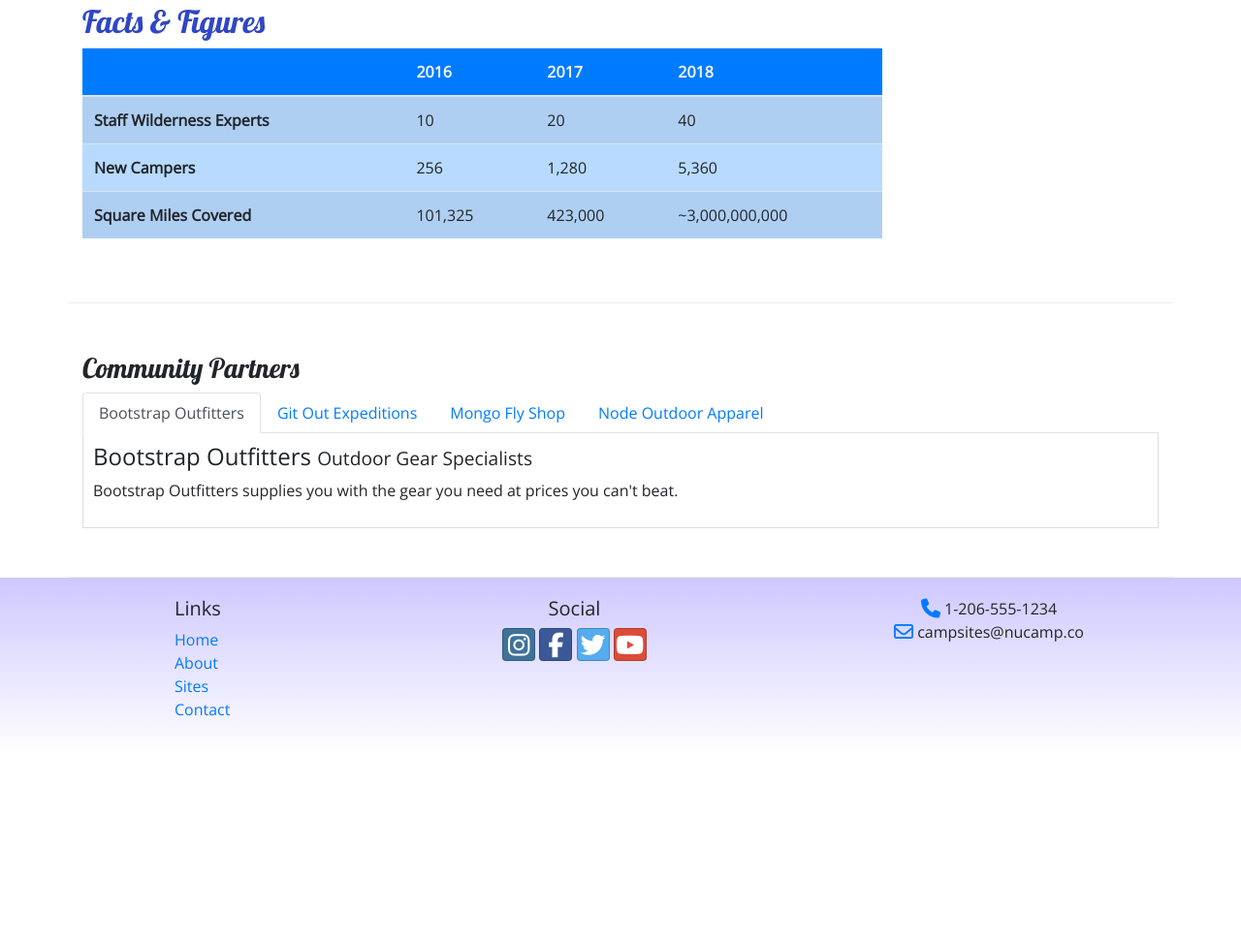
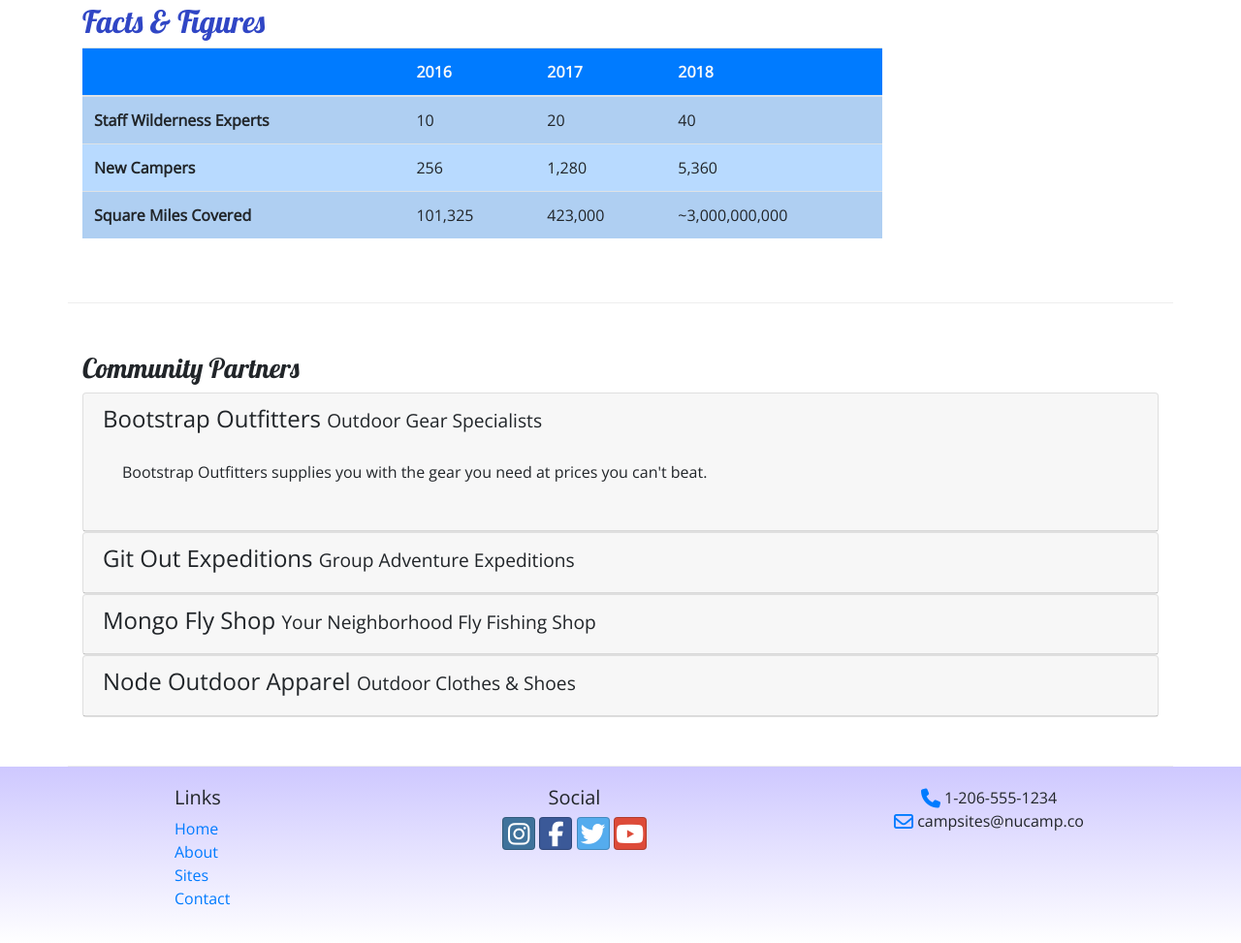
Before and after one commit to thainguyencao/nucampsite, a website: page aboutus.html in a window 1280 px wide. Shown: the part 916-1889 px from the top of the page at 97% size. Before the commit the page ends 1696 px from the top, so only its background shows below. Drawn offline with nearby package versions, Linux system fonts and the light colour scheme.

Commit message:
Accordion

```diff
--- a/aboutus.html
+++ b/aboutus.html
@@ -144,37 +144,62 @@
         <div class="row row-content">
             <div class="col">
                 <h3>Community Partners</h3>
-                <ul class="nav nav-tabs">
-                    <li class="nav-item">
-                        <a class="nav-link active" href="#bootstrap" role="tab" data-toggle="tab">Bootstrap Outfitters</a>
-                    </li>
-                    <li class="nav-item">
-                        <a class="nav-link" href="#git" role="tab" data-toggle="tab">Git Out Expeditions</a>
-                    </li>
-                    <li class="nav-item">
-                        <a class="nav-link" href="#mongo" role="tab" data-toggle="tab">Mongo Fly Shop</a>
-                    </li>
-                    <li class="nav-item">
-                        <a class="nav-link" href="#node" role="tab" data-toggle="tab">Node Outdoor Apparel</a>
-                    </li>
-                </ul>
-
-                <div class="tab-content">
-                    <div role="tabpanel" class="tab-pane fade show active" id="bootstrap">
-                        <h4>Bootstrap Outfitters <small>Outdoor Gear Specialists</small></h4>
-                        <p class="d-none d-sm-block">Bootstrap Outfitters supplies you with the gear you need at prices you can't beat.</p>
+                <div id="accordion">
+                    <div class="card">
+                        <div role="tab" class="card-header">
+                            <h4>
+                                <a data-toggle="collapse" data-target="#bootstrap">
+                                    Bootstrap Outfitters <small>Outdoor Gear Specialists</small>
+                                </a>
+                            </h4>
+                            <div class="collapse show" id="bootstrap" data-parent="#accordion">
+                                <div class="card-body">
+                                    <p class="d-none d-sm-block">Bootstrap Outfitters supplies you with the gear you need at prices you can't beat.</p>
+                                </div>
+                            </div>
+                        </div>
                     </div>
-                    <div role="tabpanel" class="tab-pane fade" id="git">
-                        <h4>Git Out Expeditions <small>Group Adventure Expeditions</small></h4>
-                        <p class="d-none d-sm-block">Join Git Out Expeditions to explore new horizons with a group of other adventurers!</p>
+                    <div class="card">
+                        <div role="tab" class="card-header">
+                            <h4>
+                                <a class="collapsed" data-toggle="collapse" data-target="#git">
+                                    Git Out Expeditions <small>Group Adventure Expeditions</small>
+                                </a>
+                            </h4>
+                            <div class="collapse" id="git" data-parent="#accordion">
+                                <div class="card-body">
+                                    <p class="d-none d-sm-block">Join Git Out Expeditions to explore new horizons with a group of other adventurers!</p>
+                               </div>
+                            </div>
+                        </div>
                     </div>
-                    <div role="tabpanel" class="tab-pane fade" id="mongo">
-                        <h4>Mongo Fly Shop <small>Your Neighborhood Fly Fishing Shop.</small></h4>
-                        <p class="d-none d-sm-block">Need a new fishing pole, a tacklebox, or flies of all kinds? Stop by Mongo Fly Shop.</p>
+                    <div class="card">
+                        <div role="tab" class="card-header">
+                            <h4>
+                                <a class="collapsed" data-toggle="collapse" data-target="#mongo">
+                                    Mongo Fly Shop <small>Your Neighborhood Fly Fishing Shop</small>
+                                </a>
+                            </h4>
+                            <div class="collapse" id="mongo" data-parent="#accordion">
+                                <div class="card-body">
+                                    <p class="d-none d-sm-block">Need a new fishing pole, a tacklebox, or flies of all kinds? Stop by Mongo Fly Shop.</p>
+                                </div>
+                            </div>
+                        </div>
                     </div>
-                    <div role="tabpanel" class="tab-pane fade" id="node">
-                        <h4>Node Outdoor Apparel <small>Outdoor Clothes & Shoes</small></h4>
-                        <p class="d-none d-sm-block">From polar fleeces to swimsuits, hiking boots to waders, a visit to Node will be sure to get you covered.</p>
+                    <div class="card">
+                        <div role="tab" class="card-header">
+                            <h4>
+                                <a class="collapsed" data-toggle="collapse" data-target="#node">
+                                    Node Outdoor Apparel <small>Outdoor Clothes & Shoes</small>
+                                </a>
+                            </h4>
+                            <div class="collapse" id="node" data-parent="#accordion">
+                                <div class="card-body">
+                                    <p class="d-none d-sm-block">From polar fleeces to swimsuits, hiking boots to waders, a visit to Node will be sure to get you covered.</p>
+                                </div>
+                            </div>
+                        </div>
                     </div>
                 </div>
 
```
